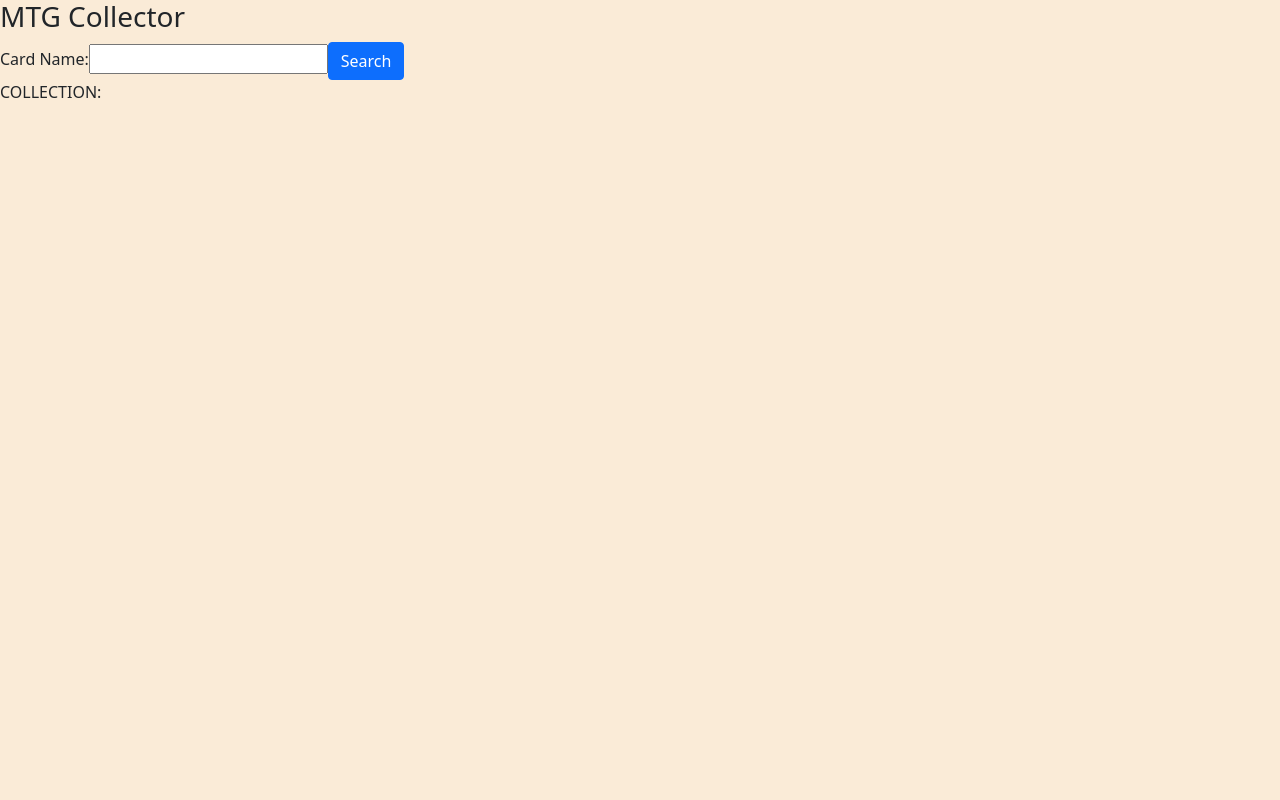
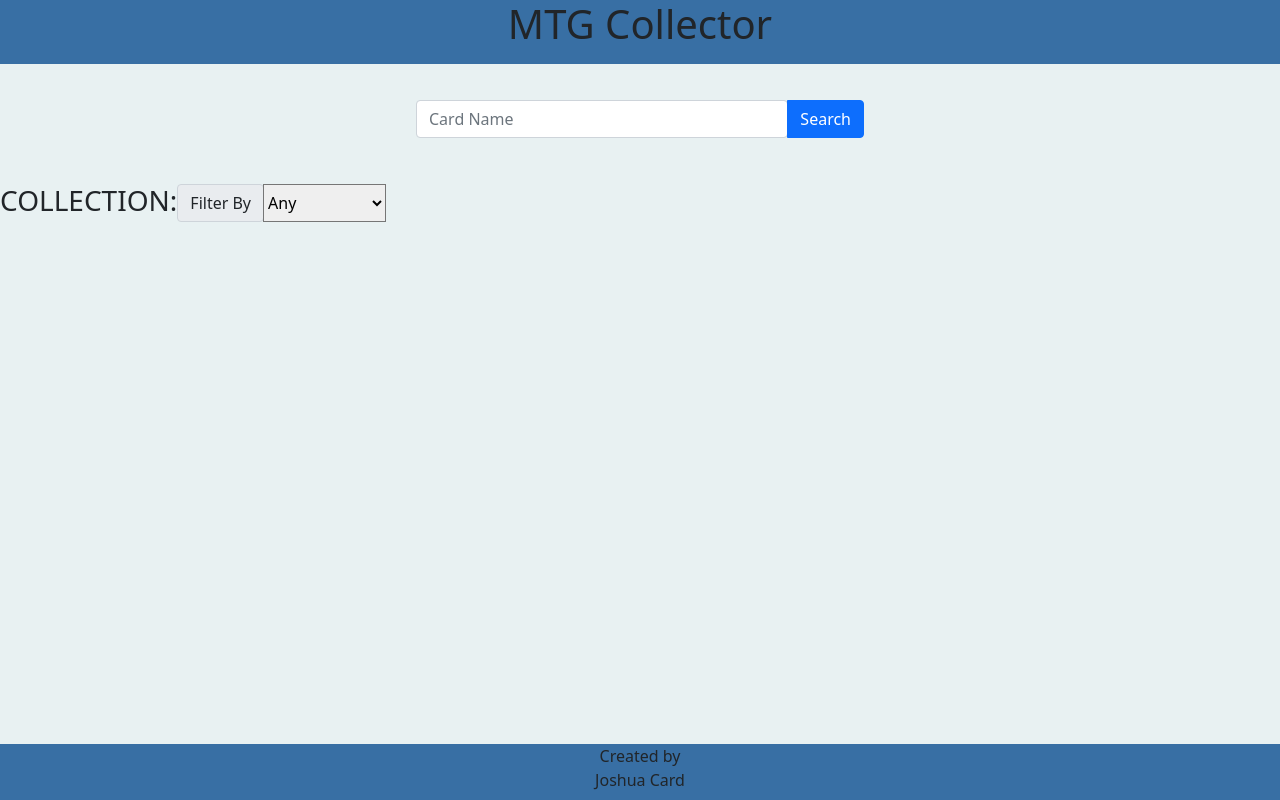
Before and after one commit to joshcard/mtg-collector, a React (Create React App) app: page / in a window 1280 px wide. Built offline with nearby package versions, Linux system fonts and the light colour scheme.

Commit message:
almost done

```diff
--- a/src/App.js
+++ b/src/App.js
@@ -10,6 +10,18 @@ function App() {
   const [cardCollection, setCardCollection] = useState([]);
   const [cardOptions, setCardOptions] = useState([]);
   const [cardDetails, setCardDetails] = useState({});
+  const [filteredCards, setFilteredCards] = useState([]);
+  const [filter, setFilter] = useState("");
+
+  const updateFilter = (e) => {
+    setFilter(e.target.value);
+    updateFilteredCards(e.target.value);
+  }
+
+  const updateFilteredCards = (word) => {
+    let newFilteredCards = cardCollection.filter(card => card.types.includes(word))
+    setFilteredCards(newFilteredCards)
+  };
 
   const updateCardCollection = (card) => {
     setCardCollection(cardCollection.concat(card))
@@ -17,7 +29,7 @@ function App() {
   };
 
   const removeCard = (cardId) => {
-    let array = [...cardCollection]; // make a separate copy of the array
+    let array = [...cardCollection];
     let result = array.filter((card) => card.id !== cardId)
     setCardCollection(result)
   };
@@ -36,14 +48,40 @@ function App() {
   };
 
   return (
-    <>
+    <div className='mainContainer'>
+      <div className='header'>
         <Header/>
+      </div>
+      <div className='search'>
         <SearchBar updateCardOptions={updateCardOptions}/>
+      </div>
+      <div className='collection'>
+        {filter !== "" ?
           <Collection
+            updateFilter = {updateFilter}
+            filter = {filter}
+            cardCollection={filteredCards}
+            updateDetails={updateDetails}
+            removeCard={removeCard}
+          /> :
+          <Collection
+            updateFilter = {updateFilter}
+            filter = {filter}
             cardCollection={cardCollection}
             updateDetails={updateDetails}
             removeCard={removeCard}
           />
+        }
+
+      </div>
+      <div className='footer'>
+        <center>
+          <span>Created by</span><br/>
+          <span>Joshua Card</span>
+        </center>
+      </div>
+
+
       {cardOptions.length > 0 ?
         <Options
           cardOptions={cardOptions}
@@ -58,7 +96,7 @@ function App() {
         />
       : null}
 
-    </>
+    </div>
 
   );
 }
--- a/src/Collection.js
+++ b/src/Collection.js
@@ -1,7 +1,7 @@
 import React from 'react'
 import cardBack from './cardBack.png'
 
-function Collection({cardCollection, removeCard, updateDetails}) {
+function Collection({cardCollection, removeCard, updateDetails, filter, updateFilter}) {
 
     const checkStringLength = (string) => {
         if (string.length > 15) {
@@ -17,11 +17,24 @@ function Collection({cardCollection, removeCard, updateDetails}) {
         card.setName = checkStringLength(card.setName);
     })
 
-
-
   return (
     <>
-        <p>COLLECTION:</p>
+        <div className='titleFilter'>
+           <h3>COLLECTION:</h3>
+           <div className='input-group mb-3'>
+                    <div className="input-group-prepend right">
+                        <label className="input-group-text" htmlFor="inputGroupSelect01">Filter By</label>
+                    </div>
+                    <select className="custom-select" id="inputGroupSelect01" value={filter} onChange={updateFilter}>
+                        <option value="">Any</option>
+                        <option value="Creature">Creature</option>
+                        <option value="Enchantment">Enchantment</option>
+                        <option value="Instant">Instant</option>
+                        <option value="Planeswalker">Planeswalker</option>
+                        <option value="Sorcery">Sorcery</option>
+                    </select>
+            </div>
+        </div>
         <div className='cards'>
             {cardCollection.map((card, index)=>{
                 if (card.imageUrl !== undefined) {
--- a/src/Details.js
+++ b/src/Details.js
@@ -22,18 +22,37 @@ function Options({cardDetails, updateDetails}) {
   const optionsRef = useRef(null);
   useOutsideAlerter(optionsRef);
 
+  const legalitiesParcer = (legalities) => {
+    let legalitiesArr = []
+    legalities.forEach(legality => {
+      legalitiesArr.push(legality.format + ": " + legality.legality)
+    })
+
+    return legalitiesArr
+  }
+
+  cardDetails.legalitiesParced = legalitiesParcer(cardDetails.legalities)
+
+  if (cardDetails.flavor === undefined) {
+    cardDetails.flavor = "N/A"
+  }
+
   return (
     <>
-        <div ref={optionsRef} className='shadow-lg p-3 mb-5 bg-white rounded border border-secondary trying cards'>
-            <div>
-                <img src={cardDetails.imageUrl} height="404" width="293" alt="mtg card"></img>
+        <div ref={optionsRef} className='shadow-lg p-3 mb-5 bg-white rounded border border-secondary cards tryingDetails'>
+            <div className='image'>
+                <center><img src={cardDetails.imageUrl} height="404" width="293" alt="mtg card"></img></center>
             </div>
-            <div className='details'>
+            <div className='info'>
                 <p><b>Name: </b>{cardDetails.name}</p>
                 <p><b>Set: </b>{cardDetails.setName}</p>
                 <p><b>Type: </b>{cardDetails.type}</p>
                 <p><b>Colors: </b>{cardDetails.colors.join(', ')}</p>
                 <p><b>Rarity: </b>{cardDetails.rarity}</p>
+                <p><b>Play Text: </b>{cardDetails.text}</p>
+                <p><b>Flavor Text: </b>{cardDetails.flavor}</p>
+                {/* <p><b>Legalities: </b>{cardDetails.legalitiesParced.join(', \n')}</p>
+                {cardDetails.legalitiesParced.forEach(legality => <p>{legality}</p>)} */}
             </div>
         </div>
     </>
--- a/src/Header.js
+++ b/src/Header.js
@@ -3,7 +3,7 @@ import React from 'react'
 function Header() {
   return (
     <div>
-      <h3>MTG Collector</h3>
+      <center><h1>MTG Collector</h1></center>
     </div>
   )
 }
--- a/src/SearchBar.js
+++ b/src/SearchBar.js
@@ -9,15 +9,10 @@ function SearchBar({updateCardOptions, setCardInput}) {
     }
 
   return (
-    <>
-        <label>
-            Card Name:
-            <input type="text" value={inputValue} onChange={handleChange}></input>
-        </label>
-
+    <div className='input-group input'>
+        <input type="text" className='form-control rounded' placeholder='Card Name' value={inputValue} onChange={handleChange}></input>
         <button className='btn btn-primary' onClick={() => updateCardOptions(inputValue)}>Search</button>
-    </>
-
+    </div>
   )
 }
 
--- a/src/styles.css
+++ b/src/styles.css
@@ -1,7 +1,3 @@
-body {
-  background-color: antiquewhite;
-}
-
 .card {
   padding-left: 10px;
   padding-right: 10px;
@@ -14,7 +10,7 @@ body {
   padding-right: 10px;
   padding-top: 20px;
   border: white;
-  background-color: antiquewhite;
+  background-color: #E8F1F2;
 }
 
 .cards {
@@ -22,7 +18,11 @@ body {
   flex-wrap: wrap;
   border: gray;
   border-width: 3px;
-  background-color: antiquewhite;
+  background-color: #E8F1F2;
+}
+
+.border {
+  border: 3px solid #a1a3a5!important;
 }
 
 .centerFloat {
@@ -32,8 +32,10 @@ body {
   padding: 10px;
 }
 
-.details {
-  padding-left: 10px;
+.collection {
+  grid-area: collection;
+  background-color: #E8F1F2;
+  overflow: auto;
 }
 
 .exactCenter {
@@ -47,6 +49,33 @@ body {
   margin-left: -100px;
 }
 
+.header {
+  grid-area: header;
+  background-color: #386FA4;
+}
+
+.footer {
+  grid-area: footer;
+  background-color: #386FA4;
+}
+
+.mainContainer {
+  display: grid;
+  grid-template-columns: auto;
+  grid-template-rows: 8% 15% auto 7%;
+  grid-template-areas:
+    "header"
+    "search"
+    "collection"
+    "footer";
+  width: 100vw;
+  height: 100vh;
+}
+
+.search {
+  grid-area: search;
+  background-color: #E8F1F2;
+}
 
 .trying {
   position: absolute;
@@ -56,3 +85,73 @@ body {
   bottom: 5em;
   overflow: auto;
 }
+
+.tryingDetails {
+  position: absolute;
+  top: 5em;
+  left: 15%;
+  right: 15%;
+  bottom: 5em;
+  overflow: auto;
+  display: grid;
+  grid-template-columns: 50% auto;
+  grid-template-rows: auto;
+  grid-template-areas:
+    "image info"
+}
+
+.image {
+  grid-area: image;
+}
+
+.info {
+  grid-area: info;
+}
+
+.input {
+  top: 30%;
+  max-width: 35%;
+  left: 32.5%
+}
+
+.input-group .btn {
+  z-index: 0;
+}
+
+.input-group .btn:focus {
+  visibility: hidden;
+}
+
+.titleFilter {
+  display: flex;
+  justify-content: space-between;
+}
+
+@media only screen and (max-width: 900px) {
+  .tryingDetails {
+    position: absolute;
+    top: 5em;
+    left: 15%;
+    right: 15%;
+    bottom: 5em;
+    overflow: auto;
+    display: grid;
+    grid-template-columns: auto;
+    grid-template-rows: auto;
+    grid-template-areas:
+      "image"
+      "info";
+  }
+
+  .image {
+    grid-area: image;
+    height: 404px;
+    width: 293px;
+    position: relative;
+  }
+
+  .info {
+    grid-area: info;
+    position: relative;
+  }
+}
```
Lines whose indentation alone changed are shown as unchanged.
